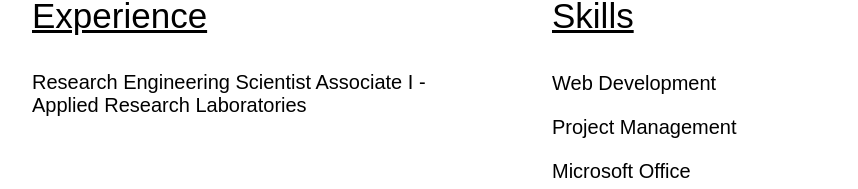
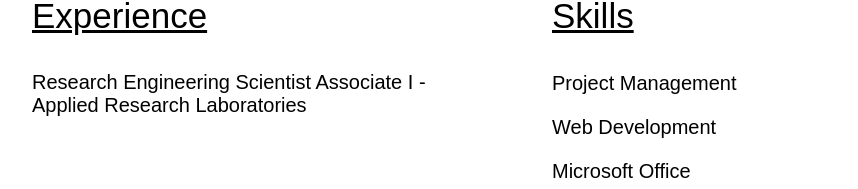
Before and after one commit to Colin-Pace/Portfolio, a React (Create React App) app: page / in a window 1280 px wide. Both pictures are taken after a click on the link "Resume". Shown: the part 297-486 px from the top of the page, without its empty margins (258-1116 px from the left). Built offline with nearby package versions, Linux system fonts and the light colour scheme.

Commit message:
reversed skills

```diff
--- a/src/Resume.js
+++ b/src/Resume.js
@@ -30,8 +30,8 @@ function Resume() {
         </div>
         <div id = 'resumeRight'>
           <p className = 'sideTitle'>Skills</p>
+          <p className = 'moreInfoRight'>Project Management</p>
           <p className = 'moreInfoRight'>Web Development</p>
-          <p className = 'moreInfoRight'>Project Management</p>
           <p className = 'moreInfoRight'>Microsoft Office</p>
           <p className = 'moreInfoRight'>Google Docs, Sheets, Slides</p>
           <p className = 'moreInfoRight'>Hindi (conversational)</p>
```
